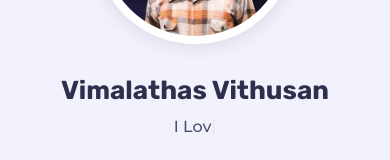
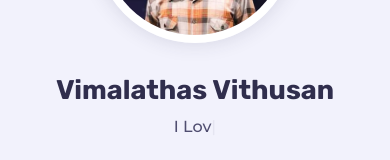
Before and after one commit to thasvithu/thasvithu.github.io, a plain HTML site: page index.html in a window 390 px wide. Shown: the part 401-561 px from the top of the page. Drawn offline with Linux system fonts and the light colour scheme.

Commit message:
font-size changed

```diff
--- a/css/style.css
+++ b/css/style.css
@@ -1316,7 +1316,7 @@ select {
     }
 
     .home .intro h1 {
-        font-size: 26px;
+        font-size: 27px;
     }
 }
 
```
